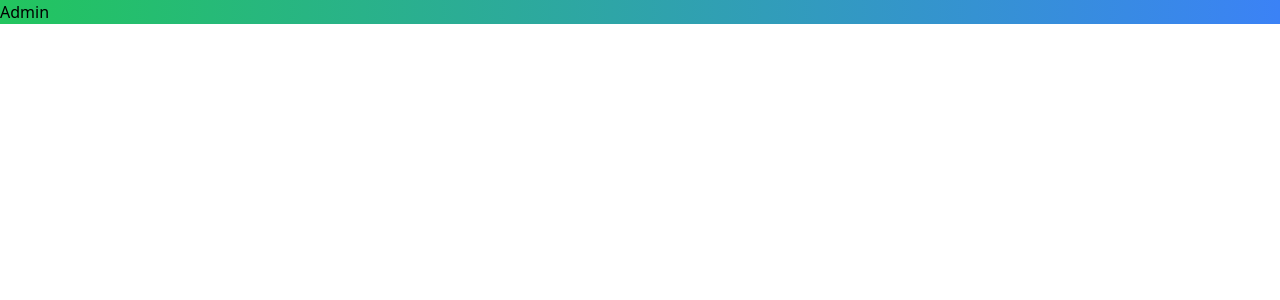
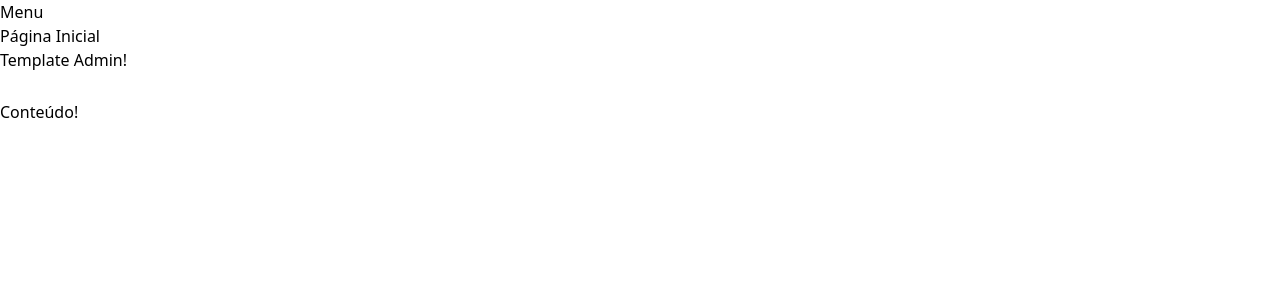
Before and after one commit to Erick-de-Paiva/projeto-template-admin, a Next.js app: page / in a window 1280 px wide. Shown: the top 300 px of the page. Built offline with nearby package versions, Linux system fonts and the light colour scheme.

Commit message:
estrutura inicial

```diff
--- /dev/null
+++ b/src/components/Cabecalho.tsx
@@ -0,0 +1,14 @@
+import Titulo from "./Titulo"
+
+interface CabecalhoProps {
+    titulo: string
+    subtitulo: string
+}
+
+export default function Cabecalho(props: CabecalhoProps) {
+    return (
+        <div>
+            <Titulo titulo={props.titulo} subtitulo={props.subtitulo} />
+        </div>
+    )
+}
--- /dev/null
+++ b/src/components/Conteudo.tsx
@@ -0,0 +1,13 @@
+interface ConteudoProps {
+    children?: any
+}
+
+export default function Titulo(props: ConteudoProps) {
+    return (
+        <div className={`
+            flex flex-col mt-7
+        `}>
+            {props.children}
+        </div>
+    )
+}
--- /dev/null
+++ b/src/components/Layout.tsx
@@ -0,0 +1,21 @@
+import MenuLateral from "./MenuLateral"
+import Cabecalho from "./Cabecalho"
+import Conteudo from './Conteudo'
+
+interface LayoutProps {
+    titulo: string
+    subtitulo: string
+    children?: any
+}
+
+export default function Layout(props: LayoutProps) {
+    return (
+        <div>
+            <MenuLateral />
+            <Cabecalho titulo={props.titulo} subtitulo={props.subtitulo} />
+            <Conteudo>
+                {props.children}
+            </Conteudo>
+        </div>
+    )
+}
--- /dev/null
+++ b/src/components/MenuLateral.tsx
@@ -0,0 +1,7 @@
+export default function MenuLateral() {
+    return (
+        <aside>
+            <h1>Menu</h1>
+        </aside>
+    )
+}
--- /dev/null
+++ b/src/components/Titulo.tsx
@@ -0,0 +1,17 @@
+interface TituloProps {
+    titulo: string
+    subtitulo: string
+}
+
+export default function Titulo(props: TituloProps) {
+    return (
+        <div>
+            <h1 className={``}>
+                {props.titulo}
+            </h1>
+            <h2 className={``}>
+                {props.subtitulo}
+            </h2>
+        </div>
+    )
+}
--- a/src/pages/index.tsx
+++ b/src/pages/index.tsx
@@ -1,9 +1,9 @@
+import Layout from "../components/Layout";
+
 export default function Home() {
   return (
-    <div className={`
-      bg-gradient-to-r from-green-500 to-blue-500
-    `}>
-      <h1>Admin</h1>
-    </div>
+    <Layout titulo="Página Inicial" subtitulo="Template Admin!">
+      <h3>Conteúdo!</h3>
+    </Layout>
   )
 }
```
